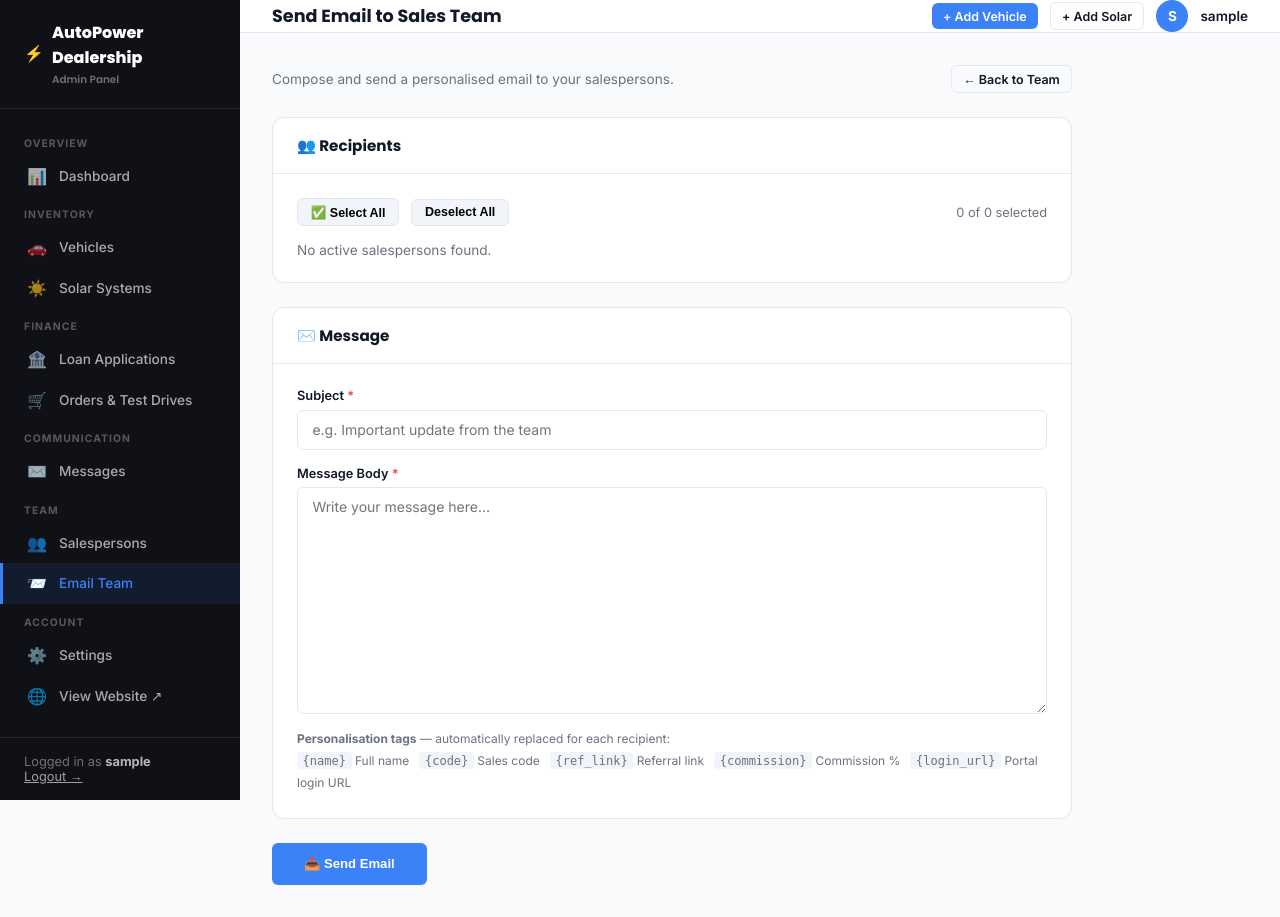
After one commit to KofiBusia/Chinese-Vehicles, a Flask app: page /admin/team/email in a window 1280 px wide. The commit adds this page. Run offline with Flask 3, Linux system fonts and the light colour scheme; the visitor is signed in with stand-in values (Sample User, id 1); data that the repository does not hold is empty.

Commit message:
Add admin compose email page for sales team
Admin can select any/all active salespersons, write a subject and body, and send personalised emails with merge tags ({name}, {code}, {ref_link}, {commission}, {login_url}). Sidebar link added under Team section.

Co-Authored-By: Claude Sonnet 4.6 <noreply@anthropic.com>

```diff
--- a/app.py
+++ b/app.py
@@ -1745,6 +1745,78 @@ def admin_gen_reg_link():
     db.session.commit()
     link = f"https://chinacarsinghana.com/sales/register/{token}"
     return jsonify({'link': link})
+
+
+@app.route('/admin/team/email', methods=['GET', 'POST'])
+@admin_required
+def admin_team_email():
+    """Compose and send a custom email to selected salespersons."""
+    salespersons = Salesperson.query.filter_by(active=True).order_by(Salesperson.full_name).all()
+
+    if request.method == 'POST':
+        subject    = request.form.get('subject', '').strip()
+        body_tpl   = request.form.get('body', '').strip()
+        recipient_ids = request.form.getlist('recipients')
+
+        if not subject or not body_tpl:
+            flash('Subject and message body are required.', 'error')
+            return render_template('admin/team_email.html', salespersons=salespersons)
+
+        if not recipient_ids:
+            flash('Please select at least one recipient.', 'error')
+            return render_template('admin/team_email.html', salespersons=salespersons)
+
+        if not SMTP_USER or not SMTP_PASSWORD:
+            flash('SMTP is not configured — emails cannot be sent.', 'error')
+            return render_template('admin/team_email.html', salespersons=salespersons)
+
+        targets = [sp for sp in salespersons if str(sp.id) in recipient_ids and sp.email]
+        no_email = [sp for sp in salespersons if str(sp.id) in recipient_ids and not sp.email]
+
+        sent = 0
+        failed = 0
+        for sp in targets:
+            # Replace merge tags
+            personalised_body = (body_tpl
+                .replace('{name}', sp.full_name)
+                .replace('{code}', sp.code)
+                .replace('{ref_link}', f'https://chinacarsinghana.com?ref={sp.code}')
+                .replace('{login_url}', 'https://chinacarsinghana.com/sales/login')
+                .replace('{commission}', f'{sp.commission_pct}%'))
+
+            personalised_body += (
+                f"\n\n{'─' * 50}"
+                f"\nChina Cars in Ghana — Sales Team"
+                f"\nhttps://chinacarsinghana.com/sales/login"
+            )
+
+            msg = MIMEMultipart('alternative')
+            msg['Subject'] = subject
+            msg['From']    = SMTP_USER
+            msg['To']      = sp.email
+            msg.attach(MIMEText(personalised_body, 'plain'))
+            try:
+                with smtplib.SMTP(SMTP_HOST, SMTP_PORT) as server:
+                    server.ehlo(); server.starttls()
+                    server.login(SMTP_USER, SMTP_PASSWORD)
+                    server.sendmail(SMTP_USER, [sp.email], msg.as_string())
+                sent += 1
+            except Exception as e:
+                print(f'[EMAIL] Team email to {sp.email} failed: {e}')
+                failed += 1
+
+        parts = []
+        if sent:
+            parts.append(f'Email sent to {sent} salesperson{"s" if sent != 1 else ""}.')
+        if failed:
+            parts.append(f'{failed} failed (check server logs).')
+        if no_email:
+            names = ', '.join(sp.full_name for sp in no_email)
+            parts.append(f'Skipped (no email on file): {names}.')
+        flash(' '.join(parts), 'success' if sent else 'error')
+        return redirect(url_for('admin_team_email'))
+
+    return render_template('admin/team_email.html', salespersons=salespersons)
 
 
 # ── Salesperson Portal (their own login) ── #
--- a/templates/admin/base.html
+++ b/templates/admin/base.html
@@ -236,8 +236,11 @@
       {% if unread_contacts > 0 %}<span class="sidebar-badge">{{ unread_contacts }}</span>{% endif %}
     </a>
     <div class="nav-section-label">Team</div>
-    <a href="{{ url_for('admin_salespersons') }}" class="sidebar-link {% if 'salesperson' in request.endpoint or 'sale' in request.endpoint %}active{% endif %}">
+    <a href="{{ url_for('admin_salespersons') }}" class="sidebar-link {% if 'salesperson' in request.endpoint or ('sale' in request.endpoint and 'team_email' not in request.endpoint) %}active{% endif %}">
       <span class="link-icon">👥</span> Salespersons
+    </a>
+    <a href="{{ url_for('admin_team_email') }}" class="sidebar-link {% if request.endpoint == 'admin_team_email' %}active{% endif %}">
+      <span class="link-icon">📨</span> Email Team
     </a>
     <div class="nav-section-label">Account</div>
     <a href="{{ url_for('admin_settings') }}" class="sidebar-link {% if request.endpoint == 'admin_settings' %}active{% endif %}">
--- /dev/null
+++ b/templates/admin/team_email.html
@@ -0,0 +1,105 @@
+{% extends "admin/base.html" %}
+{% block title %}Send Team Email{% endblock %}
+{% block page_title %}Send Email to Sales Team{% endblock %}
+
+{% block content %}
+<div style="max-width:800px;">
+
+  <div style="display:flex;justify-content:space-between;align-items:center;margin-bottom:1.5rem;">
+    <p style="font-size:.85rem;color:var(--mid);">Compose and send a personalised email to your salespersons.</p>
+    <a href="{{ url_for('admin_salespersons') }}" class="btn btn-outline btn-sm">← Back to Team</a>
+  </div>
+
+  <form method="post" action="{{ url_for('admin_team_email') }}">
+
+    <!-- Recipients -->
+    <div class="form-section">
+      <div class="form-section-header">👥 Recipients</div>
+      <div class="form-section-body">
+        <div style="display:flex;gap:.75rem;align-items:center;margin-bottom:1rem;flex-wrap:wrap;">
+          <button type="button" onclick="selectAll(true)"
+                  style="padding:.35rem .8rem;background:#f1f5f9;border:1px solid var(--border);border-radius:6px;font-size:.78rem;font-weight:600;cursor:pointer;">
+            ✅ Select All
+          </button>
+          <button type="button" onclick="selectAll(false)"
+                  style="padding:.35rem .8rem;background:#f1f5f9;border:1px solid var(--border);border-radius:6px;font-size:.78rem;font-weight:600;cursor:pointer;">
+            Deselect All
+          </button>
+          <span id="countLabel" style="font-size:.8rem;color:var(--mid);margin-left:auto;"></span>
+        </div>
+
+        {% if salespersons %}
+        <div style="display:grid;grid-template-columns:repeat(auto-fill,minmax(220px,1fr));gap:.6rem;">
+          {% for sp in salespersons %}
+          <label style="display:flex;align-items:center;gap:.65rem;padding:.65rem .9rem;border:1.5px solid var(--border);border-radius:8px;cursor:pointer;transition:border-color .2s;"
+                 onmouseover="this.style.borderColor='var(--blue)'" onmouseout="this.style.borderColor=this.querySelector('input').checked?'var(--blue)':'var(--border)'">
+            <input type="checkbox" name="recipients" value="{{ sp.id }}" class="sp-check"
+                   style="accent-color:var(--blue);width:16px;height:16px;" checked
+                   onchange="updateCount()">
+            <div style="min-width:0;">
+              <div style="font-weight:600;font-size:.85rem;white-space:nowrap;overflow:hidden;text-overflow:ellipsis;">{{ sp.full_name }}</div>
+              <div style="font-size:.72rem;color:var(--mid);">
+                {{ sp.email or '⚠ No email' }}
+              </div>
+            </div>
+          </label>
+          {% endfor %}
+        </div>
+        {% else %}
+        <p style="color:var(--mid);font-size:.85rem;">No active salespersons found.</p>
+        {% endif %}
+      </div>
+    </div>
+
+    <!-- Subject -->
+    <div class="form-section">
+      <div class="form-section-header">✉️ Message</div>
+      <div class="form-section-body">
+        <div class="form-group" style="margin-bottom:1rem;">
+          <label class="form-label">Subject <span style="color:var(--red);">*</span></label>
+          <input type="text" name="subject" class="form-control" required
+                 placeholder="e.g. Important update from the team" maxlength="200">
+        </div>
+
+        <div class="form-group">
+          <label class="form-label">Message Body <span style="color:var(--red);">*</span></label>
+          <textarea name="body" class="form-control" rows="12" required
+                    placeholder="Write your message here…"></textarea>
+          <p style="font-size:.75rem;color:var(--mid);margin-top:.5rem;line-height:1.8;">
+            <strong>Personalisation tags</strong> — automatically replaced for each recipient:<br>
+            <code style="background:#f1f5f9;padding:.1rem .35rem;border-radius:4px;">{name}</code> Full name &nbsp;
+            <code style="background:#f1f5f9;padding:.1rem .35rem;border-radius:4px;">{code}</code> Sales code &nbsp;
+            <code style="background:#f1f5f9;padding:.1rem .35rem;border-radius:4px;">{ref_link}</code> Referral link &nbsp;
+            <code style="background:#f1f5f9;padding:.1rem .35rem;border-radius:4px;">{commission}</code> Commission % &nbsp;
+            <code style="background:#f1f5f9;padding:.1rem .35rem;border-radius:4px;">{login_url}</code> Portal login URL
+          </p>
+        </div>
+      </div>
+    </div>
+
+    <div style="display:flex;gap:1rem;align-items:center;">
+      <button type="submit" class="btn btn-primary" style="padding:.85rem 2rem;">
+        📤 Send Email
+      </button>
+      <span id="sendNote" style="font-size:.8rem;color:var(--mid);"></span>
+    </div>
+
+  </form>
+</div>
+
+<script>
+function selectAll(checked) {
+  document.querySelectorAll('.sp-check').forEach(cb => cb.checked = checked);
+  updateCount();
+}
+function updateCount() {
+  const total   = document.querySelectorAll('.sp-check').length;
+  const selected = document.querySelectorAll('.sp-check:checked').length;
+  document.getElementById('countLabel').textContent = `${selected} of ${total} selected`;
+  document.getElementById('sendNote').textContent   = selected
+    ? `Will send to ${selected} recipient${selected === 1 ? '' : 's'}.`
+    : '';
+}
+updateCount();
+</script>
+{% endblock %}
```
